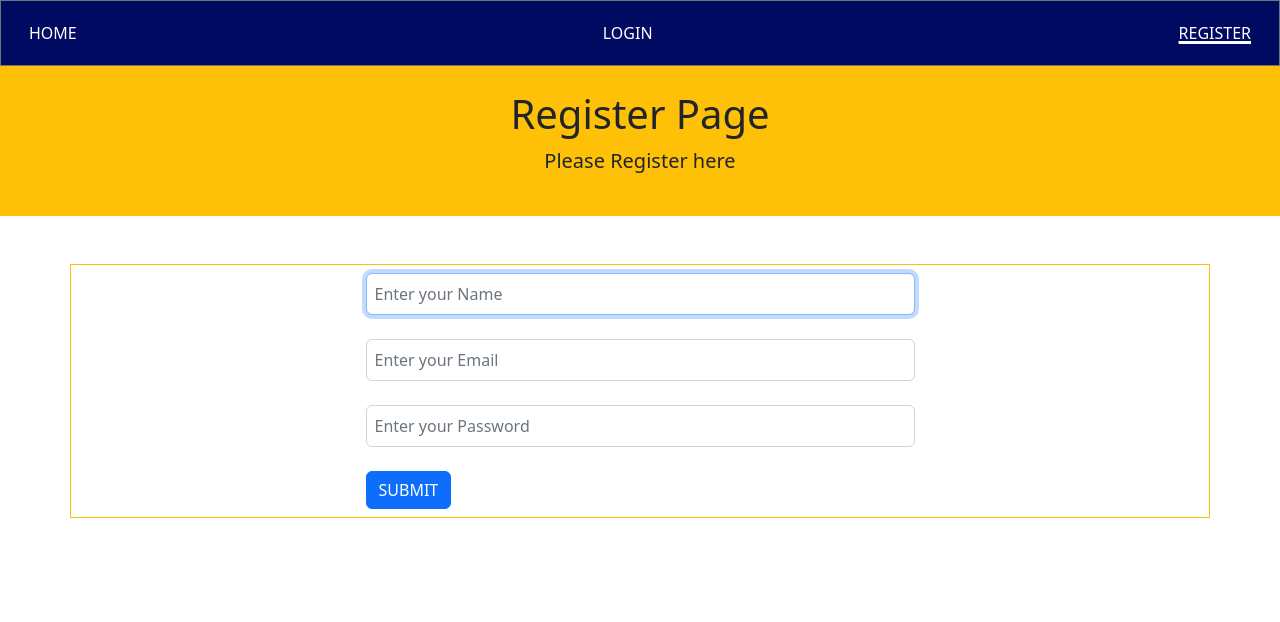
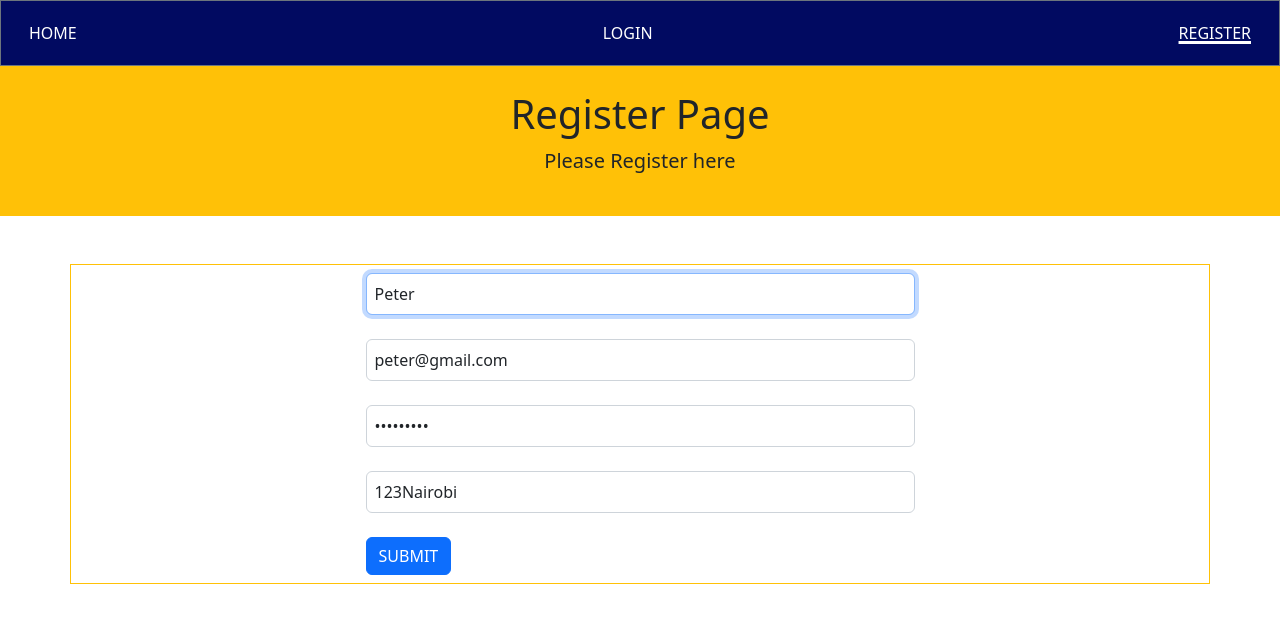
Before and after one commit to PgGitau/shopifi, a React (Create React App) app in the folder client/: page /register in a window 1280 px wide. Shown: the top 622 px of the page. Built offline with nearby package versions, Linux system fonts and the light colour scheme.

Commit message:
add address box to form, axios, toast for error messages when click submit button, and ToToastexxr

```diff
--- a/client/src/pages/Register.js
+++ b/client/src/pages/Register.js
@@ -1,24 +1,40 @@
 import { useState } from 'react';
 import Jumbotron from '../components/cards/Jumbotron';
+import axios from 'axios';
+import toast, { Toaster } from 'react-hot-toast';
 
 function Register() {
     // state
-    const [ name, setName ] = useState("");
-    const [ email, setEmail ] = useState("");
-    const [ password, setPassword ] = useState("");
+    const [ name, setName ] = useState("Peter");
+    const [ email, setEmail ] = useState("peter@gmail.com");
+    const [ password, setPassword ] = useState("kilometer");
+    const [ address, setAddress ] = useState("123Nairobi");
 
     const handleSubmit = async (e) => {
         e.preventDefault();
         try {
-            console.log(name, email, password)
+            // destructure data from res.data console.log(res)
+            // to see what res contains after posting
+            const { data } = await axios.post(
+              `${process.env.REACT_APP_API}/register`,
+              { name, email, password, address }
+            );
+            console.log(data)
+            if (data?.error) {
+                toast.error(data.error);
+            } else {
+                toast.success("Registration successful")
+            }
         } catch (err) {
             console.log(err)
+            toast.error("Registration failed, try again!!")
         }
     }
 
     return (
       <div>
         <Jumbotron title="Register Page" subtitle="Please Register here" />
+        <Toaster />
 
         <div className="container mt-5 border border-warning p-2">
           <div className="row">
@@ -49,6 +65,14 @@ function Register() {
                   onChange={(e) => setPassword(e.target.value)}
                 />
 
+                <input
+                  type="text"
+                  className="form-control mb-4 p-2"
+                  placeholder="Enter your Address"
+                  value={address}
+                  onChange={(e) => setAddress(e.target.value)}
+                />
+
                 <button className="btn btn-primary" type="submit">
                   SUBMIT
                 </button>
```
